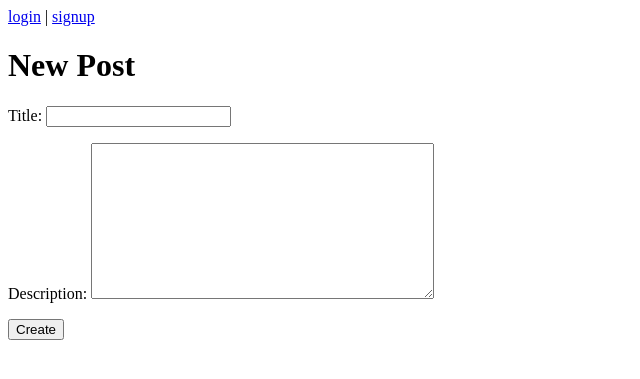
After one commit to amahadnejad/Weblog, a Django app: page /post/new/ in a window 1280 px wide. The commit adds this page. Shown: the top 379 px of the page, without its empty margins (0-640 px from the left). Run offline with Django 4.2, Linux system fonts and the light colour scheme.

Commit message:
Add PostCreateView

```diff
--- a/blog/models.py
+++ b/blog/models.py
@@ -1,5 +1,6 @@
 from django.db import models
 from django.contrib.auth import get_user_model
+from django.urls import reverse
 
 
 class Post(models.Model):
@@ -9,3 +10,6 @@ class Post(models.Model):
     is_active = models.BooleanField(default=True)
     datetime_created = models.DateTimeField(auto_now_add=True)
     datetime_modified = models.DateTimeField(auto_now=True)
+
+    def get_absolute_url(self):
+        return reverse('post_detail', args=[self.id])
--- /dev/null
+++ b/blog/templates/blog/post_create.html
@@ -0,0 +1,13 @@
+{% extends '_base.html' %}
+
+{% block page_title %}New Post{% endblock page_title %}
+
+{% block content %}
+    <h1>New Post</h1>
+    <form method="POST">
+        {% csrf_token %}
+        {{ form.as_p }}
+        <button type="submit">Create</button>
+    </form>
+
+{% endblock content%}
--- a/blog/templates/blog/post_list.html
+++ b/blog/templates/blog/post_list.html
@@ -4,7 +4,8 @@
 
 {% block content %}
     {% for post in posts %}
+        <a href="{{ post.get_absolute_url }}">
         <h1>{{ post.title }}</h1>
+        </a>
     {% endfor %}
-
 {% endblock content%}
--- a/blog/urls.py
+++ b/blog/urls.py
@@ -1,8 +1,9 @@
 from django.urls import path
 
-from .views import PostListView, PostDetailView
+from .views import PostListView, PostDetailView, PostCreateView
 
 urlpatterns = [
     path('', PostListView.as_view(), name='post_list'),
     path('post/<int:pk>/', PostDetailView.as_view(), name='post_detail'),
+    path('post/new/', PostCreateView.as_view(), name='post_create'),
 ]
--- a/blog/views.py
+++ b/blog/views.py
@@ -1,7 +1,9 @@
 from django.shortcuts import render
 from django.views import generic
+from django.urls import reverse_lazy
 
 from .models import Post
+from .forms import PostForm
 
 
 class PostListView(generic.ListView):
@@ -14,3 +16,14 @@ class PostDetailView(generic.DetailView):
     model = Post
     template_name = "blog/post_detail.html"
     context_object_name = 'post'
+
+
+class PostCreateView(generic.CreateView):
+    model = Post
+    form_class = PostForm
+    template_name = "blog/post_create.html"
+    success_url = reverse_lazy('post_list')
+
+    def form_valid(self, form):
+        form.instance.author = self.request.user  # Set the author to the current user
+        return super().form_valid(form)
```
